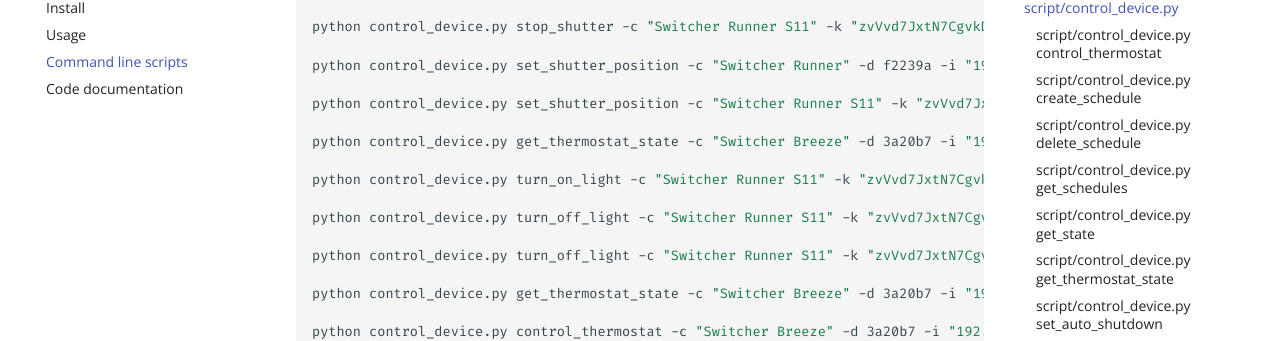
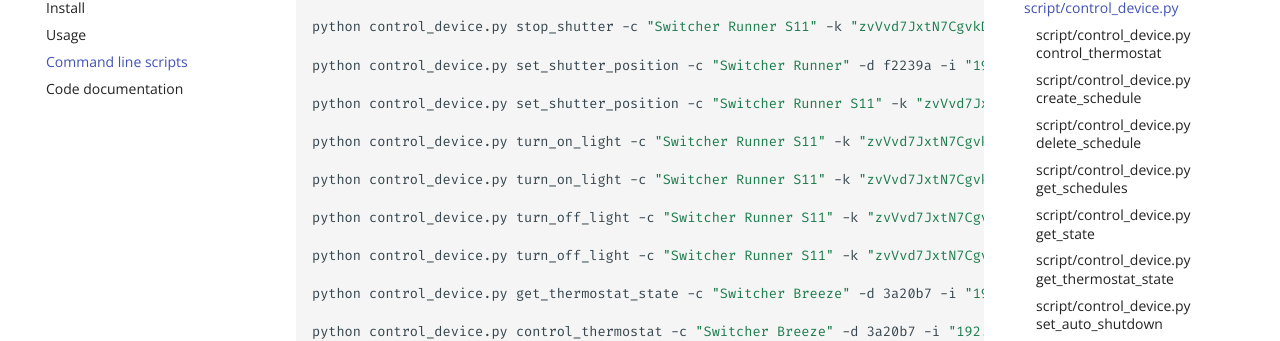
Before and after one commit to TomerFi/aioswitcher, an MkDocs documentation site: the page built from docs/scripts.md, in a window 1280 px wide and 900 px high, scrolled down 2245 px. Shown: the part 127-468 px from the top of the window. Built offline with MkDocs 1.6.1 and Material for MkDocs 9.7.7, drawn with Linux system fonts in a browser that asks for light colours; comment, search, counter and statistics services are not loaded.

Commit message:
Update scripts.md

```diff
--- a/docs/scripts.md
+++ b/docs/scripts.md
@@ -121,7 +121,7 @@
 
 python control_device.py set_shutter_position -c "Switcher Runner S11" -k "zvVvd7JxtN7CgvkD1Psujw==" -d f2239a -i "192.168.50.98" -p 50
 
-python control_device.py get_thermostat_state -c "Switcher Breeze" -d 3a20b7 -i "192.168.50.77"
+python control_device.py turn_on_light -c "Switcher Runner S11" -k "zvVvd7JxtN7CgvkD1Psujw==" -d ab1c2d -i "111.222.11.22" -x 1
 
 python control_device.py turn_on_light -c "Switcher Runner S11" -k "zvVvd7JxtN7CgvkD1Psujw==" -d ab1c2d -i "111.222.11.22" -x 2
 
```
